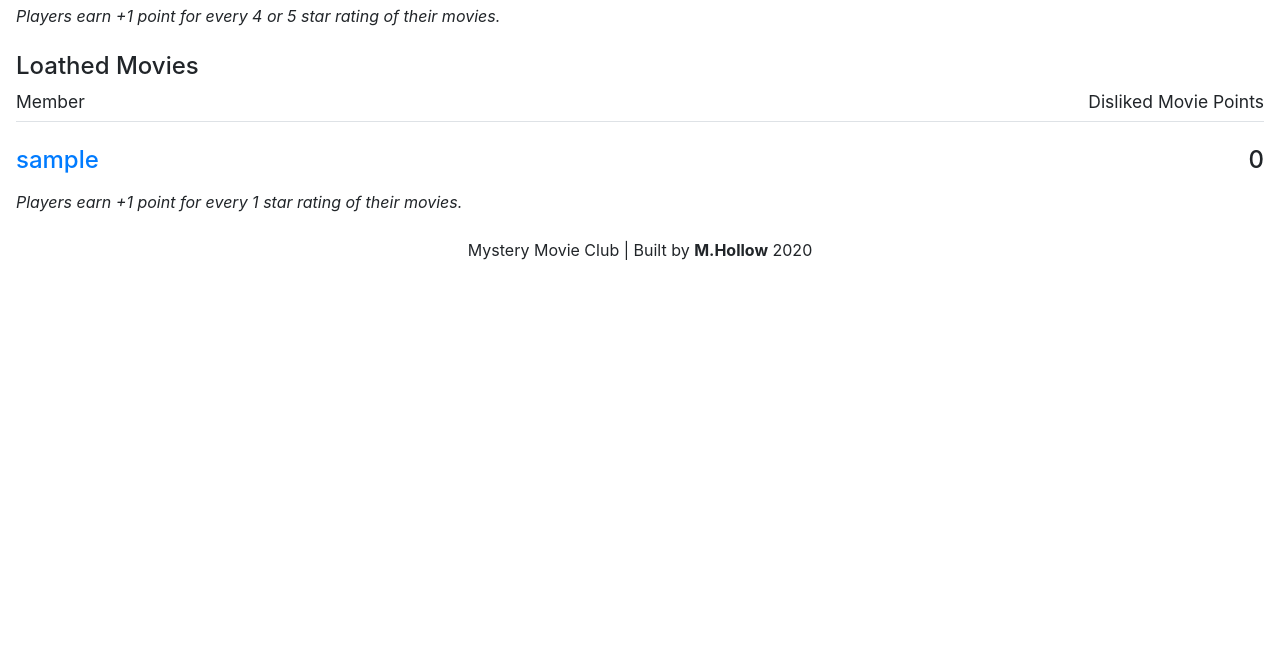
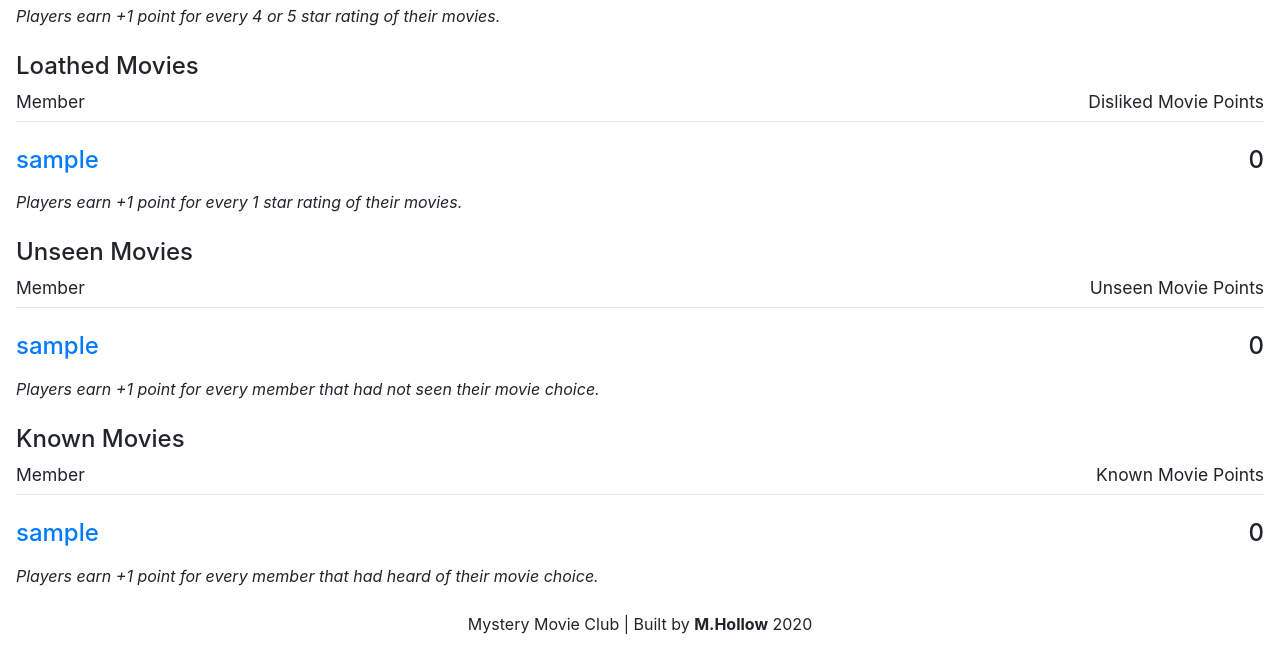
Before and after one commit to m-hollow/MysteryMovie, a Django app: page /members/ in a window 1280 px wide. Shown: the part 813-1481 px from the top of the page. Before the commit the page ends 1073 px from the top, so only its background shows below. Run offline with Django 3.2, Linux system fonts and the light colour scheme; the visitor is signed in with stand-in values (Sample User, id 1); data comes from the database, SQL or seed files in the repository; data that the repository does not hold is empty; some libraries are stand-ins or nearby versions.

Commit message:
added Unseen and Known to Member Rankings

```diff
--- a/movies/templates/movies/members.html
+++ b/movies/templates/movies/members.html
@@ -99,7 +99,7 @@
 
 <br>
 
-<h4 >Loathed Movies</h4>
+<h4>Loathed Movies</h4>
 
 <h5 class="border-bottom pb-2 mb-4"><small>Member</small><span class="float-right"><small>Disliked Movie Points</small></span></h5>
 
@@ -122,5 +122,51 @@
 
 <br>
 
+<h4>Unseen Movies</h4>
+
+<h5 class="border-bottom pb-2 mb-4"><small>Member</small><span class="float-right"><small>Unseen Movie Points</small></span></h5>
+
+  <ul class="pl-0" style="list-style-type:none">
+  {% for profile in profiles_by_unseen %}
+    {% if forloop.counter == 1 %}
+    <li><h4><a href="{{ profile.get_absolute_url }}">{{ profile.user.username }}</a>
+    <span class="float-right"> {{ profile.total_unseen_movie_points }} </span>
+    </h4></li>
+    {% else %}
+    <li><a href="{{ profile.get_absolute_url }}">{{ profile.user.username }}</a>
+    <span class="float-right"> {{ profile.total_unseen_movie_points }} </span>
+    </li>
+    {% endif %}
+  {% empty %}
+    <p>There are currently no members in the database.</p>
+  {% endfor %}
+  </ul>
+  <i>Players earn +1 point for every member that had not seen their movie choice.</i><br>
+
+<br>
+
+<h4>Known Movies</h4>
+
+<h5 class="border-bottom pb-2 mb-4"><small>Member</small><span class="float-right"><small>Known Movie Points</small></span></h5>
+
+  <ul class="pl-0" style="list-style-type:none">
+  {% for profile in profiles_by_known %}
+    {% if forloop.counter == 1 %}
+    <li><h4><a href="{{ profile.get_absolute_url }}">{{ profile.user.username }}</a>
+    <span class="float-right"> {{ profile.total_known_movie_points }} </span>
+    </h4></li>
+    {% else %}
+    <li><a href="{{ profile.get_absolute_url }}">{{ profile.user.username }}</a>
+    <span class="float-right"> {{ profile.total_known_movie_points }} </span>
+    </li>
+    {% endif %}
+  {% empty %}
+    <p>There are currently no members in the database.</p>
+  {% endfor %}
+  </ul>
+  <i>Players earn +1 point for every member that had heard of their movie choice.</i><br>
+
+<br>
+
 {% endif %}
 {% endblock content %}
--- a/movies/views.py
+++ b/movies/views.py
@@ -342,10 +342,6 @@ class UserProfileView(LoginRequiredMixin, DetailView):
 
     def get_context_data(self, **kwargs):
         context = super().get_context_data(**kwargs)
-
-
-
-
 
         # get the user of this UserProfile instance
         user = self.object.user
@@ -1315,6 +1311,9 @@ class MembersView(LoginRequiredMixin, ListView):
         profiles_by_liked = self.queryset.order_by('-total_liked_movie_points')
         profiles_by_disliked = self.queryset.order_by('-total_disliked_movie_points')
 
+        profiles_by_known = self.queryset.order_by('-total_known_movie_points')
+        profiles_by_unseen = self.queryset.order_by('-total_unseen_movie_points')
+
         completed_game_rounds = GameRound.objects.filter(round_completed=True).order_by('-date_started')
 
         context['game_rounds'] = completed_game_rounds
@@ -1323,6 +1322,8 @@ class MembersView(LoginRequiredMixin, ListView):
         context['profiles_by_guesses'] = profiles_by_guesses
         context['profiles_by_liked'] = profiles_by_liked
         context['profiles_by_disliked'] = profiles_by_disliked
+        context['profiles_by_known'] = profiles_by_known
+        context['profiles_by_unseen'] = profiles_by_unseen
 
         return context
 
```
